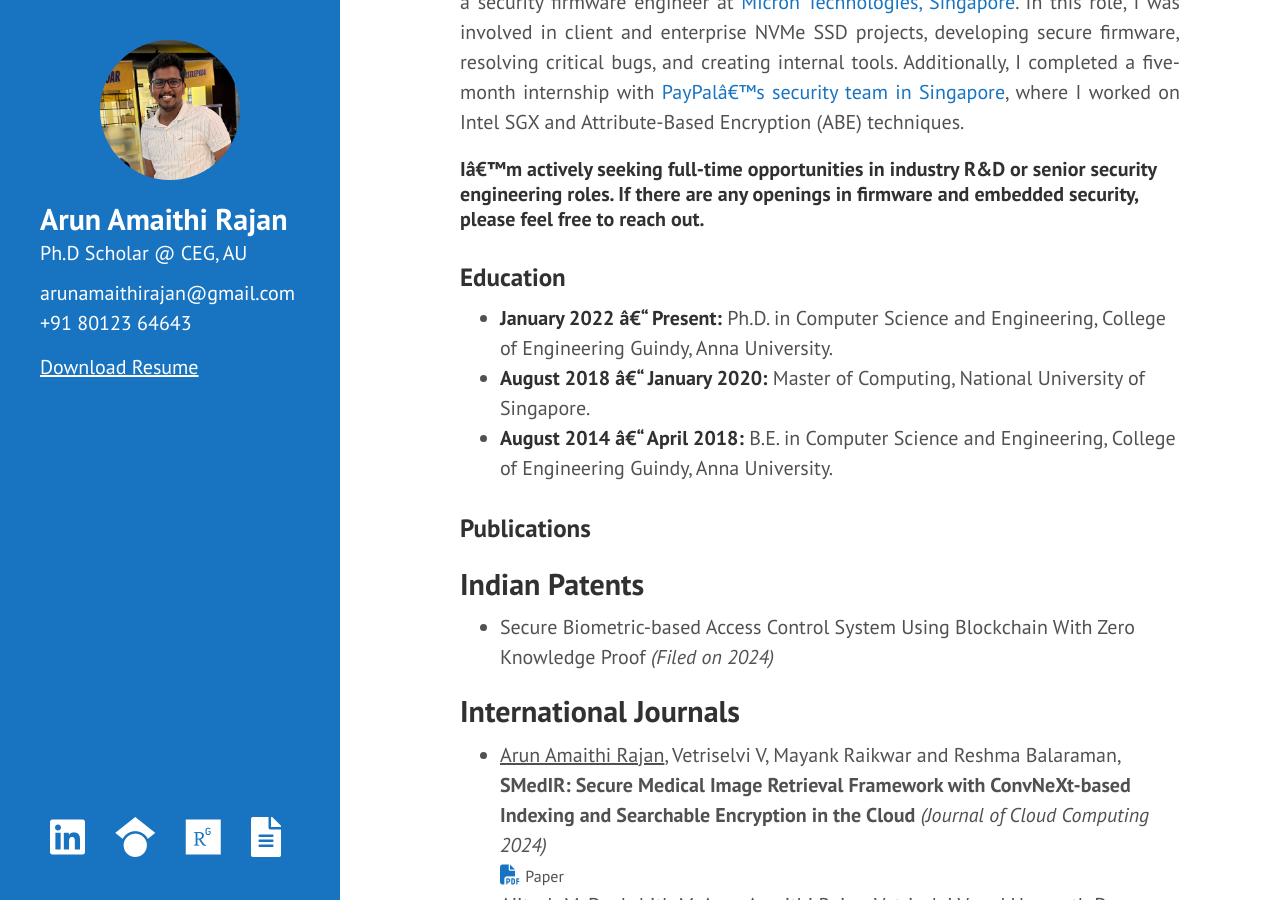
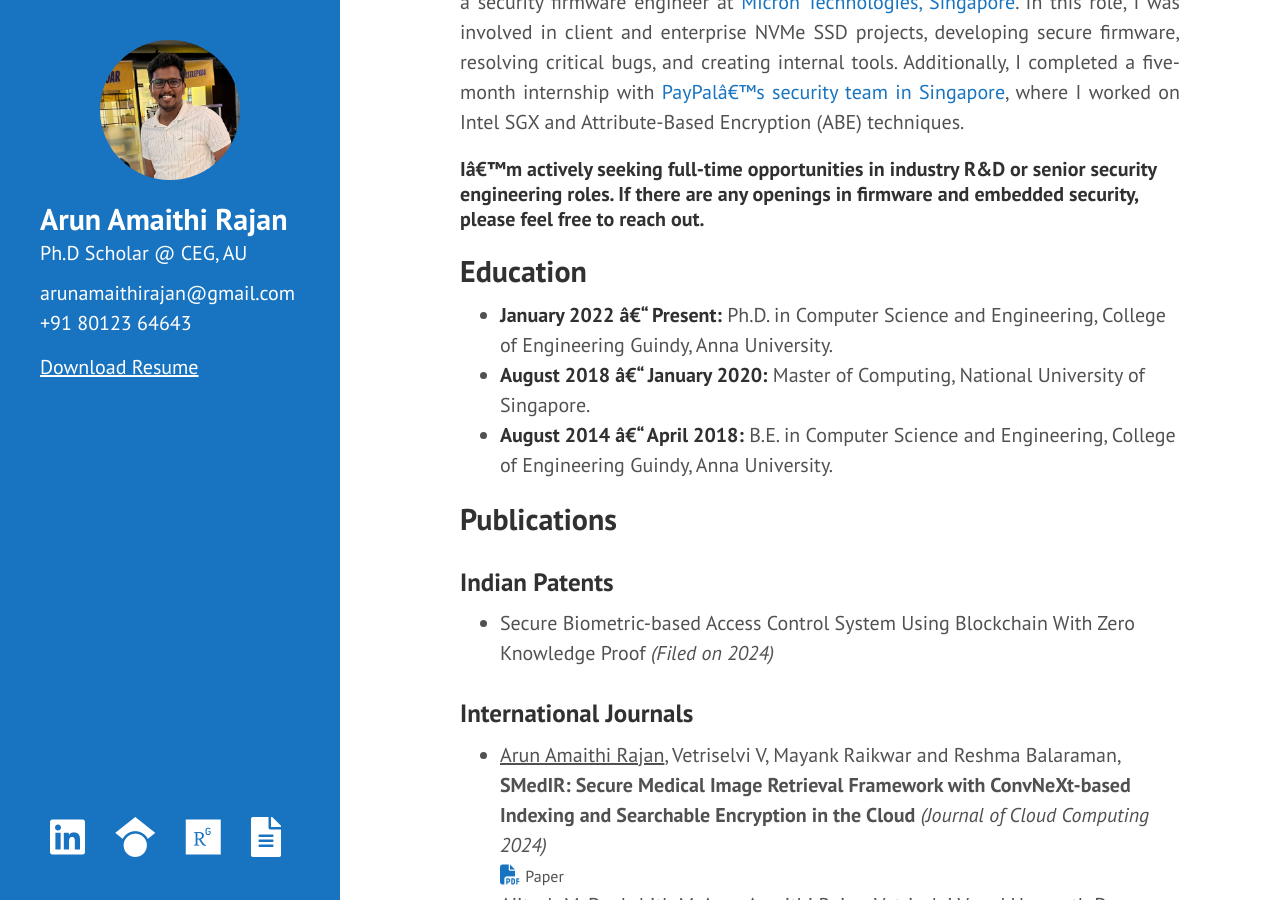
Before and after one commit to arunamaithi/arunamaithi.github.io, a Jekyll site: the page built from index.md, in a window 1280 px wide and 900 px high, scrolled down 463 px. Built offline with Jekyll 4.4.1, drawn with Linux system fonts in a browser that asks for light colours.

Commit message:
h2-h3 update

```diff
--- a/index.md
+++ b/index.md
@@ -30,7 +30,7 @@ I have contributed to various research articles in high-end journals and confere
 #### I'm actively seeking full-time opportunities in industry R&D or senior security engineering roles. If there are any openings in firmware and embedded security, please feel free to reach out.
 
 
-<h3>Education</h3>
+<h2>Education</h2>
 <ul>
   <li><strong>January 2022 – Present:</strong> Ph.D. in Computer Science and Engineering, College of Engineering Guindy, Anna University.</li>
   <li><strong>August 2018 – January 2020:</strong> Master of Computing, National University of Singapore.</li>
@@ -39,9 +39,9 @@ I have contributed to various research articles in high-end journals and confere
 
 
 
-<h3>Publications</h3>
+<h2>Publications</h2>
 
-<h2>Indian Patents</h2>
+<h3>Indian Patents</h3>
 <ul>
 
 <li>
@@ -50,7 +50,7 @@ Secure Biometric-based Access Control System Using Blockchain With Zero Knowledg
 
 </ul>
 
-<h2>International Journals</h2>
+<h3>International Journals</h3>
 <ul>
 
 <li>
@@ -100,7 +100,7 @@ Ajitesh M, Deekshith M, <u>Arun Amaithi Rajan</u>, Vetriselvi V and Hemanth D, <
 
 </ul>
 
-<h2>International Conferences</h2>
+<h3>International Conferences</h3>
 <ul>
 
 <li>
```
